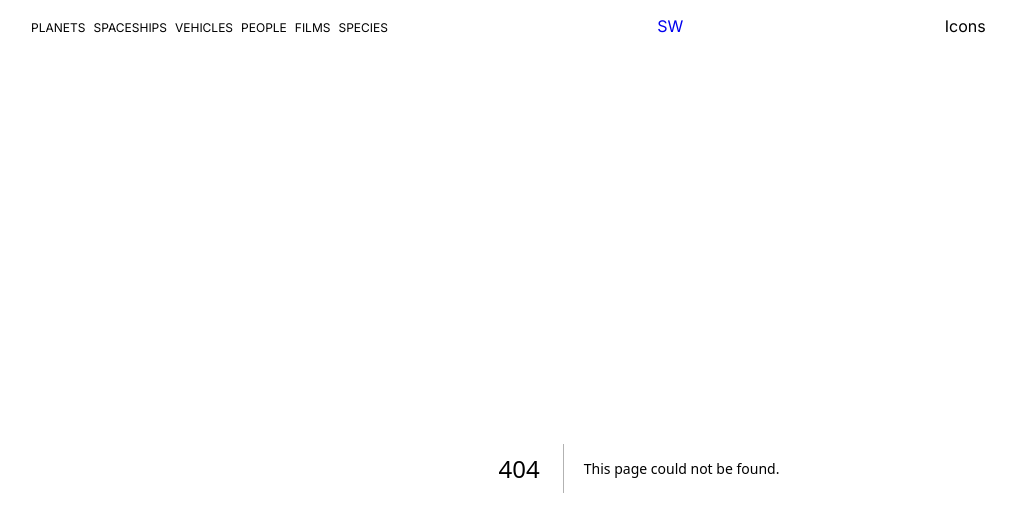
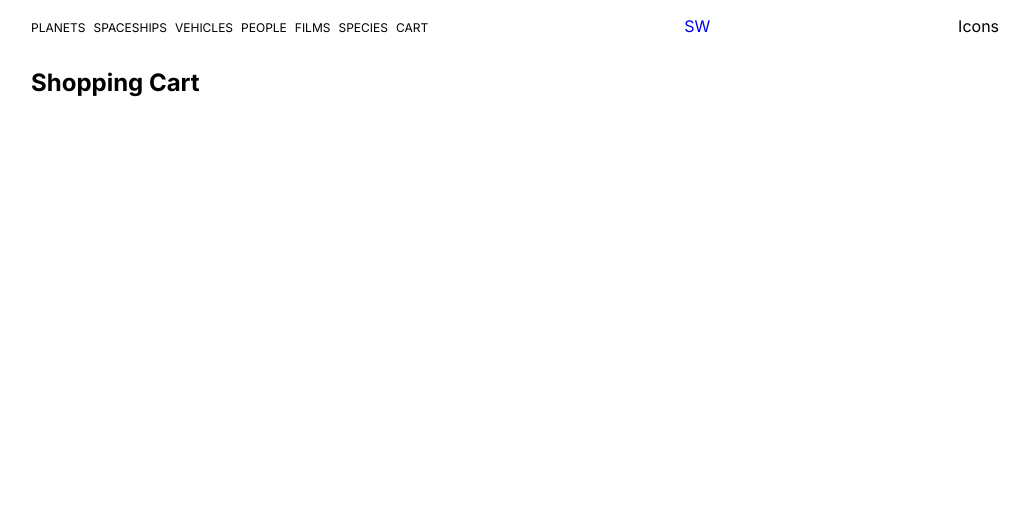
Before and after one commit to jrdnthedev/star_wars, a Next.js app: page /views/cart in a window 1280 px wide. Before the commit this address had no page. Shown: the top 532 px of the page, without its empty margins (1-1030 px from the left). Built offline with nearby package versions, Linux system fonts and the light colour scheme.

Commit message:
added shopping cart

```diff
--- /dev/null
+++ b/app/components/cart/cart.tsx
@@ -0,0 +1,20 @@
+"use client";
+import { useCart } from "@/app/utils/CartContext";
+import React from "react";
+
+export default function Cart() {
+  const { cart } = useCart();
+
+  return (
+    <div>
+      <h2>Shopping Cart</h2>
+      <ul>
+        {cart.map((item: any, index: number) => (
+          <li key={index}>
+            {item.product.name} - Quantity: {item.quantity}
+          </li>
+        ))}
+      </ul>
+    </div>
+  );
+}
--- a/app/components/main_nav/links.tsx
+++ b/app/components/main_nav/links.tsx
@@ -35,6 +35,11 @@ export default function Links() {
               Species
             </Link>
           </li>
+          <li>
+            <Link href="/views/cart" replace>
+              Cart
+            </Link>
+          </li>
         </ul>
         <span>
           <Link href="/">SW</Link>
--- /dev/null
+++ b/app/interfaces/product.tsx
@@ -0,0 +1,8 @@
+// Define the product type
+export interface Product {
+  name: string;
+  terrain: string;
+  gravity: string;
+  population: string;
+  img: string;
+}
--- a/app/layout.tsx
+++ b/app/layout.tsx
@@ -1,33 +1,32 @@
-import type { Metadata } from 'next'
-import { Inter } from 'next/font/google'
-import './globals.css'
-import Links from './components/main_nav/links'
+import type { Metadata } from "next";
+import { Inter } from "next/font/google";
+import "./globals.css";
+import Links from "./components/main_nav/links";
+import { CartProvider } from "./utils/CartContext";
 
-const inter = Inter({ subsets: ['latin'] })
+const inter = Inter({ subsets: ["latin"] });
 
 export const metadata: Metadata = {
-  title: 'Star Wars App',
-  description: 'Created by Andre McMorris',
-}
+  title: "Star Wars App",
+  description: "Created by Andre McMorris",
+};
 
 export default function RootLayout({
   children,
 }: {
-  children: React.ReactNode
+  children: React.ReactNode;
 }) {
   return (
     <html lang="en">
       <body className={inter.className}>
-        <header>
-          <Links />
-        </header>
-          <main>
-            {children}
-          </main>
-          <footer>
-
-          </footer>
+        <CartProvider>
+          <header>
+            <Links />
+          </header>
+          <main>{children}</main>
+          <footer></footer>
+        </CartProvider>
       </body>
     </html>
-  )
+  );
 }
--- /dev/null
+++ b/app/utils/CartContext.tsx
@@ -0,0 +1,70 @@
+"use client";
+import React, { createContext, useContext, useReducer, ReactNode } from "react";
+import { Product } from "@/app/interfaces/product";
+
+// Define the cart item type
+interface CartItem {
+  product: Product;
+  quantity: number;
+}
+
+// Define the context type
+interface CartContextProps {
+  cart: CartItem[];
+  addToCart: (product: Product) => void;
+}
+
+const CartContext = createContext<CartContextProps | undefined>(undefined);
+
+// Define the reducer function
+const cartReducer = (
+  state: CartItem[],
+  action: { type: string; payload: Product }
+): CartItem[] => {
+  switch (action.type) {
+    case "ADD_TO_CART":
+      const existingItemIndex = state.findIndex(
+        (item) => item.product.name === action.payload.name
+      );
+
+      if (existingItemIndex !== -1) {
+        const updatedCart = [...state];
+        updatedCart[existingItemIndex].quantity += 1;
+        return updatedCart;
+      } else {
+        return [...state, { product: action.payload, quantity: 1 }];
+      }
+
+    default:
+      return state;
+  }
+};
+
+// Define the context provider
+interface CartProviderProps {
+  children: ReactNode;
+}
+
+const CartProvider: React.FC<CartProviderProps> = ({ children }) => {
+  const [cart, dispatch] = useReducer(cartReducer, []);
+
+  const addToCart = (product: Product) => {
+    dispatch({ type: "ADD_TO_CART", payload: product });
+  };
+
+  return (
+    <CartContext.Provider value={{ cart, addToCart }}>
+      {children}
+    </CartContext.Provider>
+  );
+};
+
+const useCart = () => {
+  const context = useContext(CartContext);
+  if (!context) {
+    throw new Error("useCart must be used within a CartProvider");
+  }
+  return context;
+};
+
+export { CartProvider, useCart };
--- /dev/null
+++ b/app/views/cart/page.tsx
@@ -0,0 +1,9 @@
+import Cart from "@/app/components/cart/cart";
+
+export default function CartPage() {
+  return (
+    <>
+      <Cart />
+    </>
+  );
+}
--- a/app/views/planets/page.tsx
+++ b/app/views/planets/page.tsx
@@ -1,6 +1,5 @@
 "use client";
 import { useEffect, useState, useCallback, useMemo } from "react";
-// import getPlanets from '../../services/planets/planetService';
 import Image from "next/image";
 import alderaan from "../../assets/img/alderaan.jpg";
 import bespin from "../../assets/img/bespin.jpg";
```
Also changed, not shown: app/interfaces/planet.tsx (added, +9 -0 lines), app/views/planets/detail/page.tsx (+4 -13 lines), package.json (+4 -4 lines), 1 other file (tests, documents, lock files or other folders).
